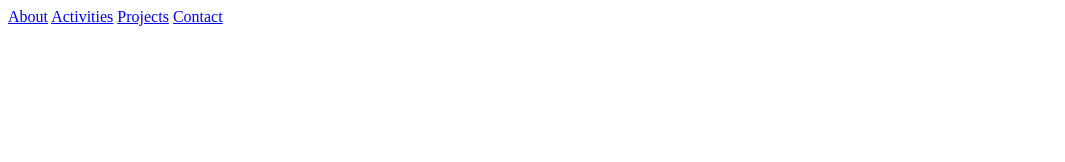
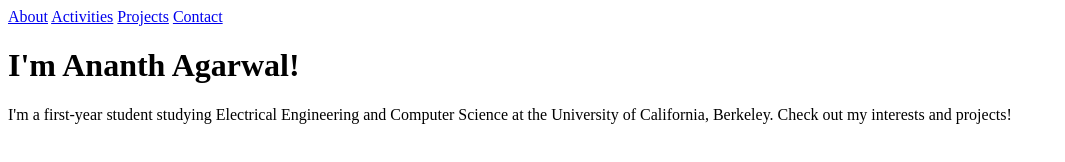
Before and after one commit to ananthagarwal/ananthagarwal.github.io, a plain HTML site: page final project/mywebsite.html in a window 1280 px wide. Shown: the whole page, without its empty margins (0-1065 px from the left). Drawn offline with Linux system fonts and the light colour scheme.

```diff
--- a/mywebsite.html
+++ b/final project/mywebsite.html
@@ -2,6 +2,7 @@
 <html>
 <head>
 	<title>Ananth Agarwal</title>
+
 </head>
 <body>
 	<div class = "nav" id = "navBar">
@@ -10,11 +11,13 @@
 		<a href = "#projects">Projects</a>
 		<a href = "#contact">Contact</a>
 	</div>
-
+	<div id = "intro">
+		<h1 id = "name">I'm Ananth Agarwal!</h1>
+		<p id = "briefIntro">I'm a first-year student studying Electrical Engineering and Computer Science at the University of California, Berkeley. Check out my interests and projects!</p>
+	</div>
 	<div id = "about"></div>
 	<div id = "activities"></div>
 	<div id = "projects"></div>
 	<div id = "contact"></div>
-	<div></div>
 </body>
 </html>
```
Also changed, not shown: coder.png (added), csm.png (added), final project/img/coder.png (added), final project/img/csm.png (added), 1 other file.
